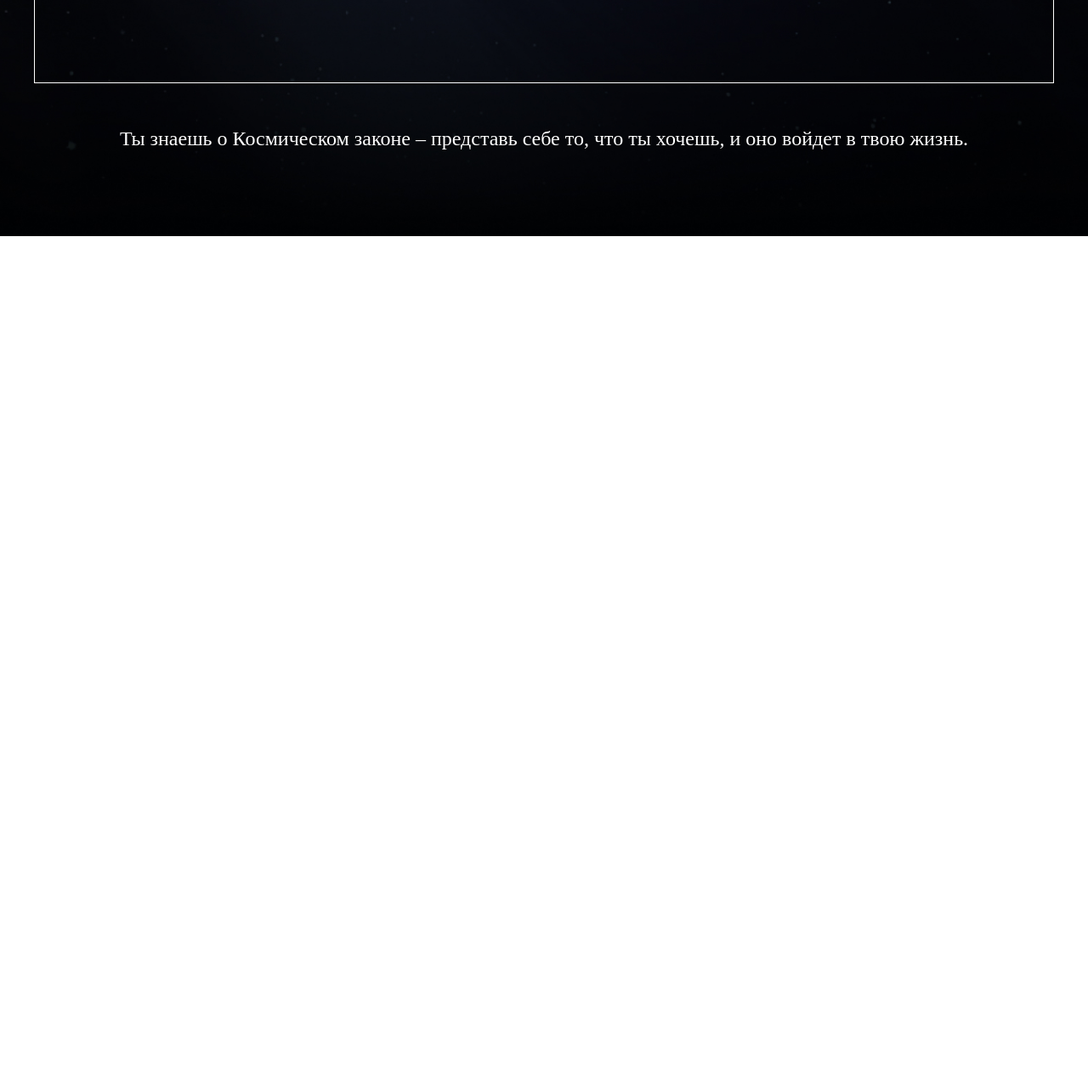
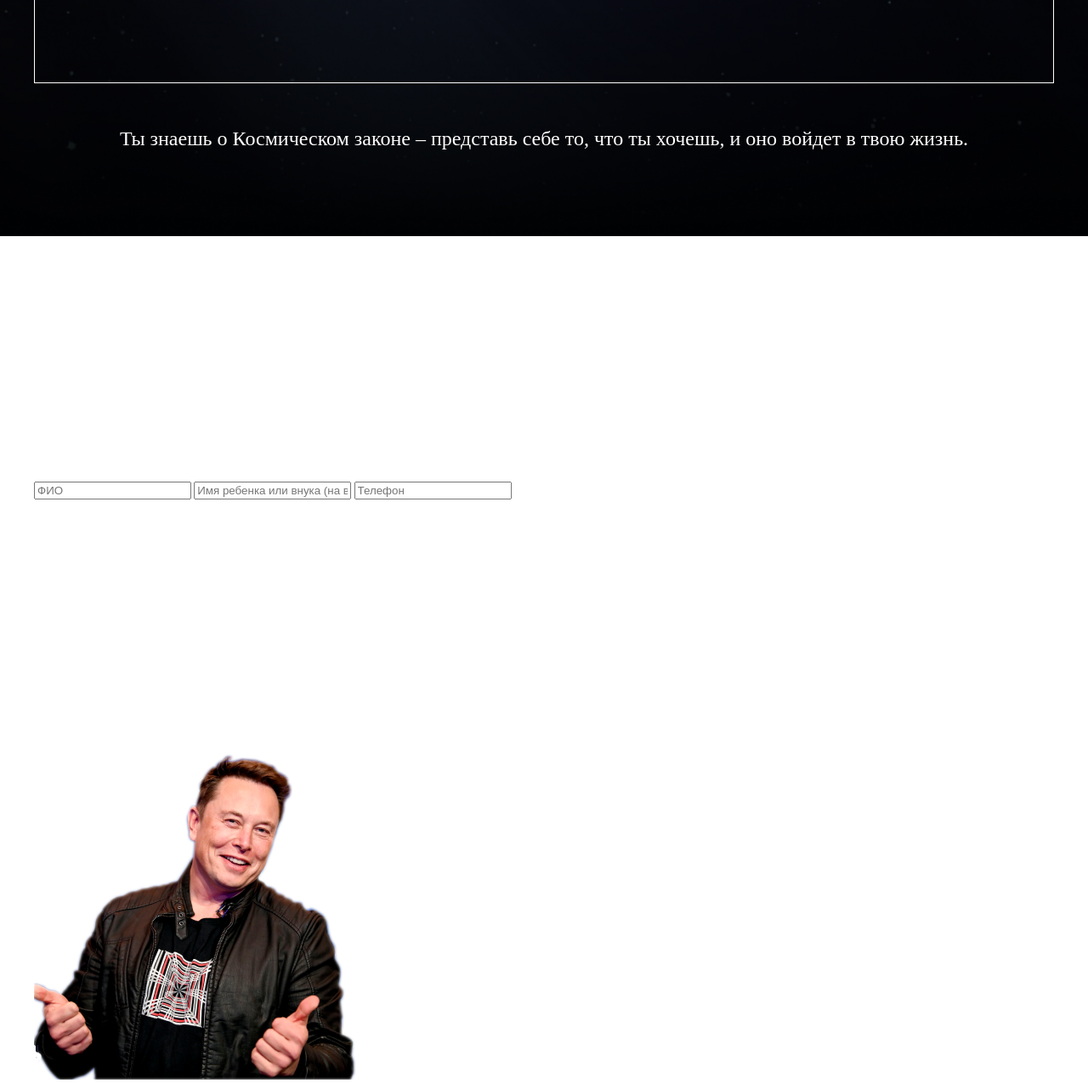
Before and after one commit to zwoniii/cosmo, a plain HTML site: page index.html in a window 1280 px wide. Shown: the part 7175-8450 px from the top of the page at 85% size. Before the commit the page ends 7453 px from the top, so only its background shows below. Drawn offline with nearby package versions, Linux system fonts and the light colour scheme; files whose address does not match are found by name.

Commit message:
contacts html

```diff
--- a/index.html
+++ b/index.html
@@ -392,6 +392,33 @@
         </div>
       </div>
     </section>
+    <section class="contacts">
+      <div class="container">
+        <div class="contacts__inner">
+          <div class="contacts__box">
+            <h2 class="title">Контакты</h2>
+            <p class="contacts__box-text">
+              Оставь свои контакты и мы перезвоним тебе в ближайшие 100 лет!
+            </p>
+            <form class="contacts__form" action="">
+              <input class="contacts__form-input" type="text" placeholder="ФИО">
+              <input class="contacts__form-input" type="text" placeholder="Имя ребенка или внука (на всякий случай)">
+              <input class="contacts__form-input" type="tel" placeholder="Телефон">
+              <button class="button" type="submit">ЗАБРОНИРОВАТЬ ПОЛЕТ</button>
+            </form>
+          </div>
+          <div class="contacts__guarantees">
+            <h2 class="title">Гарантии</h2>
+            <p class="contacts__guarantees__text">
+              Ни одна моя ракета еще не сделала удачную попытку, потому что в ней не было тебя!
+              Будь первым! Колонизируй Марс!
+              Илон Маск
+            </p>
+            <img class="contacts__guarantees-img" src="images/mask-guarantees.png" alt="">
+          </div>
+        </div>
+      </div>
+    </section>
   </main>
 
 
```
Also changed, not shown: images/mask-guarantees.png (added).
